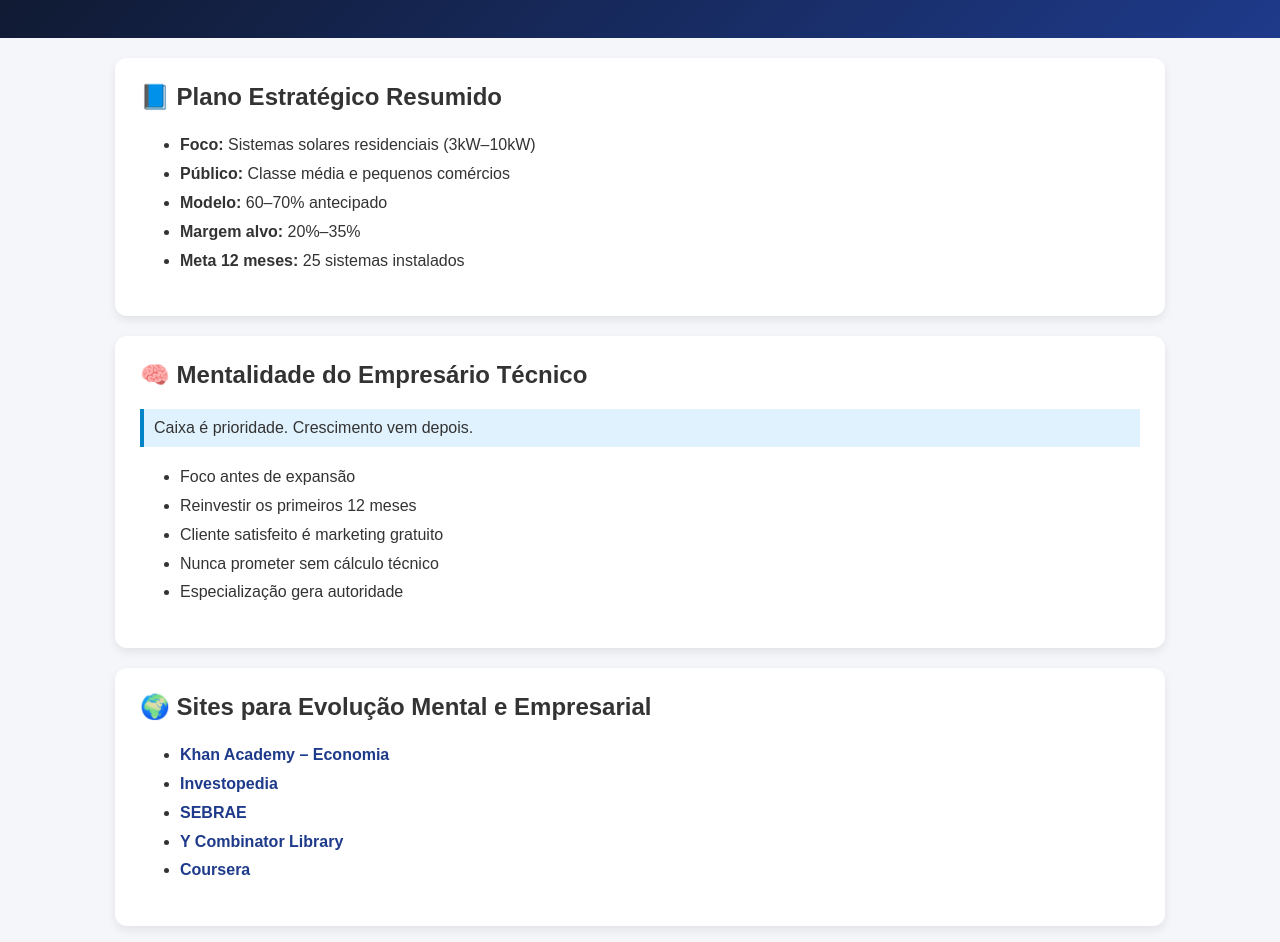
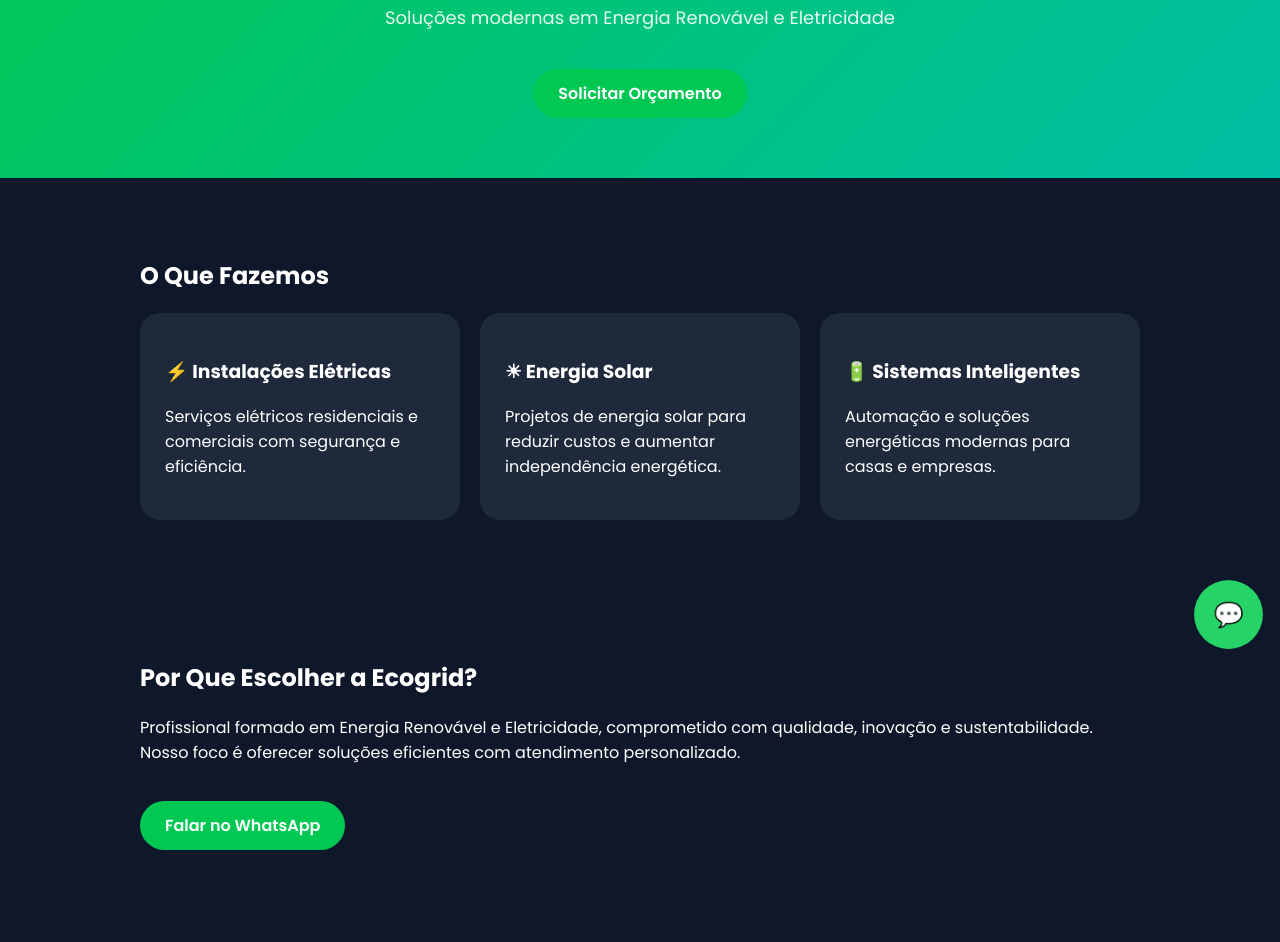
Before and after one commit to basiliopedro/Ecogrid---site, a plain HTML site: page index.html in a window 1280 px wide. Shown: the part 134-1076 px from the top of the page. Drawn offline with Linux system fonts and the light colour scheme.

Commit message:
Update index.html

```diff
--- a/index.html
+++ b/index.html
@@ -1,115 +1,155 @@
-<!DOCTYPE html><html lang="pt">
+<!DOCTYPE html>
+<html lang="pt">
 <head>
 <meta charset="UTF-8">
 <meta name="viewport" content="width=device-width, initial-scale=1.0">
-    <title>ECOGRID – Centro Estratégico</title>
+<title>Ecogrid - Energia Inteligente</title>
+
+<!-- Google Font Moderna -->
+<link href="https://fonts.googleapis.com/css2?family=Poppins:wght@300;400;600;700&display=swap" rel="stylesheet">
+
 <style>
-        body {
-            font-family: Arial, sans-serif;
-            margin: 0;
-            background-color: #f4f6f9;
-            color: #333;
+
+body{
+    margin:0;
+    font-family:'Poppins', sans-serif;
+    background:#0f172a;
+    color:white;
 }
-        header {
-            background: linear-gradient(135deg, #0f172a, #1e3a8a);
-            color: white;
-            padding: 40px 20px;
-            text-align: center;
+
+/* HEADER */
+header{
+    padding:60px 20px;
+    text-align:center;
+    background:linear-gradient(135deg,#00c853,#00bfa5);
 }
-        section {
-            background: white;
-            margin: 20px auto;
-            padding: 25px;
-            max-width: 1000px;
-            border-radius: 12px;
-            box-shadow: 0 4px 10px rgba(0,0,0,0.08);
+
+header h1{
+    font-size:40px;
+    margin:0;
 }
-        h1, h2 {
-            margin-top: 0;
+
+header p{
+    font-size:18px;
+    opacity:0.9;
 }
-        ul, ol {
-            line-height: 1.8;
+
+/* SEÇÕES */
+section{
+    padding:60px 20px;
+    max-width:1000px;
+    margin:auto;
 }
-        a {
-            color: #1e3a8a;
-            text-decoration: none;
-            font-weight: bold;
+
+/* CARDS */
+.cards{
+    display:grid;
+    grid-template-columns:repeat(auto-fit,minmax(250px,1fr));
+    gap:20px;
 }
-        a:hover {
-            text-decoration: underline;
+
+.card{
+    background:#1e293b;
+    padding:25px;
+    border-radius:20px;
+    transition:0.3s;
 }
-        footer {
-            text-align: center;
-            padding: 30px;
-            font-size: 14px;
-            color: #666;
+
+.card:hover{
+    transform:translateY(-10px);
 }
-        .highlight {
-            background: #e0f2fe;
-            padding: 10px;
-            border-left: 4px solid #0284c7;
-            margin: 10px 0;
+
+/* BOTÃO */
+.btn{
+    display:inline-block;
+    margin-top:20px;
+    padding:12px 25px;
+    border-radius:30px;
+    background:#00c853;
+    color:white;
+    text-decoration:none;
+    font-weight:600;
+    transition:0.3s;
 }
+
+.btn:hover{
+    background:#00e676;
+}
+
+/* WHATSAPP FIXO */
+.whatsapp{
+    position:fixed;
+    bottom:20px;
+    right:20px;
+    background:#25d366;
+    color:white;
+    padding:15px 18px;
+    border-radius:50%;
+    font-size:22px;
+    text-decoration:none;
+    animation:pulse 1.5s infinite;
+}
+
+@keyframes pulse{
+    0%{transform:scale(1);}
+    50%{transform:scale(1.1);}
+    100%{transform:scale(1);}
+}
+
+footer{
+    text-align:center;
+    padding:30px;
+    background:#111827;
+    font-size:14px;
+}
+
 </style>
 </head>
-<body><header>
-    <h1>ECOGRID – Centro Estratégico do Fundador</h1>
-    <p>Seu painel pessoal para estudar, organizar e crescer sua empresa técnica.</p>
-</header><section>
-    <h2>📘 Plano Estratégico Resumido</h2>
-    <ul>
-        <li><strong>Foco:</strong> Sistemas solares residenciais (3kW–10kW)</li>
-        <li><strong>Público:</strong> Classe média e pequenos comércios</li>
-        <li><strong>Modelo:</strong> 60–70% antecipado</li>
-        <li><strong>Margem alvo:</strong> 20%–35%</li>
-        <li><strong>Meta 12 meses:</strong> 25 sistemas instalados</li>
-    </ul>
-</section><section>
-    <h2>🧠 Mentalidade do Empresário Técnico</h2>
-    <div class="highlight">Caixa é prioridade. Crescimento vem depois.</div>
-    <ul>
-        <li>Foco antes de expansão</li>
-        <li>Reinvestir os primeiros 12 meses</li>
-        <li>Cliente satisfeito é marketing gratuito</li>
-        <li>Nunca prometer sem cálculo técnico</li>
-        <li>Especialização gera autoridade</li>
-    </ul>
-</section><section>
-    <h2>🌍 Sites para Evolução Mental e Empresarial</h2>
-    <ul>
-        <li><a href="https://www.khanacademy.org/economics-finance-domain" target="_blank">Khan Academy – Economia</a></li>
-        <li><a href="https://www.investopedia.com" target="_blank">Investopedia</a></li>
-        <li><a href="https://www.sebrae.com.br" target="_blank">SEBRAE</a></li>
-        <li><a href="https://www.ycombinator.com/library" target="_blank">Y Combinator Library</a></li>
-        <li><a href="https://www.coursera.org" target="_blank">Coursera</a></li>
-    </ul>
-</section><section>
-    <h2>📱 Ferramentas Gratuitas de Gestão</h2>
-    <ul>
-        <li><a href="https://trello.com" target="_blank">Trello – Organização</a></li>
-        <li><a href="https://notion.so" target="_blank">Notion – Planejamento</a></li>
-        <li><a href="https://docs.google.com/spreadsheets" target="_blank">Google Sheets – Controle Financeiro</a></li>
-        <li><a href="https://canva.com" target="_blank">Canva – Propostas</a></li>
-    </ul>
-</section><section>
-    <h2>📅 Plano de Evolução – 90 Dias</h2>
-    <ol>
-        <li>Estudar economia 30 min por dia</li>
-        <li>Visitar 3 clientes potenciais por semana</li>
-        <li>Criar planilha real de custos</li>
-        <li>Fechar 3 primeiros contratos</li>
-        <li>Reinvestir todo lucro inicial</li>
-    </ol>
-</section><section>
-    <h2>🚀 Próximo Nível</h2>
-    <p>Depois de 6 meses:</p>
-    <ul>
-        <li>Criar portfólio profissional</li>
-        <li>Formalizar plano de manutenção recorrente</li>
-        <li>Construir marca local forte</li>
-        <li>Expandir para outra zona estratégica</li>
-    </ul>
-</section><footer>
-    ECOGRID © 2026 – Construindo independência energética com estratégia.
-</footer></body>
+
+<body>
+
+<header>
+    <h1>Ecogrid</h1>
+    <p>Soluções modernas em Energia Renovável e Eletricidade</p>
+    <a href="#contato" class="btn">Solicitar Orçamento</a>
+</header>
+
+<section>
+    <h2>O Que Fazemos</h2>
+    <div class="cards">
+        <div class="card">
+            <h3>⚡ Instalações Elétricas</h3>
+            <p>Serviços elétricos residenciais e comerciais com segurança e eficiência.</p>
+        </div>
+
+        <div class="card">
+            <h3>☀ Energia Solar</h3>
+            <p>Projetos de energia solar para reduzir custos e aumentar independência energética.</p>
+        </div>
+
+        <div class="card">
+            <h3>🔋 Sistemas Inteligentes</h3>
+            <p>Automação e soluções energéticas modernas para casas e empresas.</p>
+        </div>
+    </div>
+</section>
+
+<section id="contato">
+    <h2>Por Que Escolher a Ecogrid?</h2>
+    <p>
+        Profissional formado em Energia Renovável e Eletricidade,
+        comprometido com qualidade, inovação e sustentabilidade.
+        Nosso foco é oferecer soluções eficientes com atendimento personalizado.
+    </p>
+
+    <a href="https://wa.me/SEUNUMEROAQUI" class="btn">Falar no WhatsApp</a>
+</section>
+
+<footer>
+    © 2026 Ecogrid - Energia Inteligente
+</footer>
+
+<a href="https://wa.me/SEUNUMEROAQUI" class="whatsapp">💬</a>
+
+</body>
 </html>
```
Lines whose indentation alone changed are shown as unchanged.
